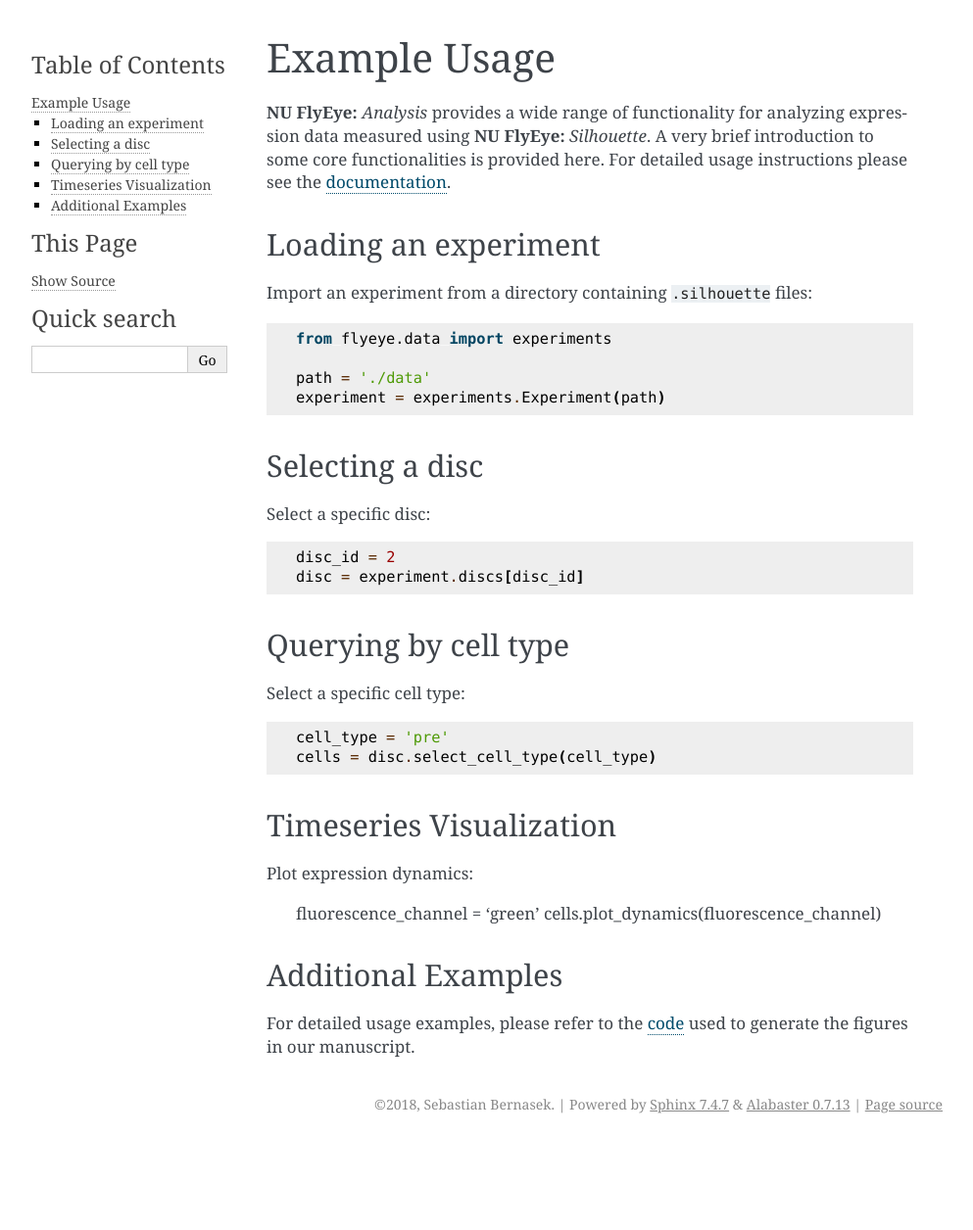
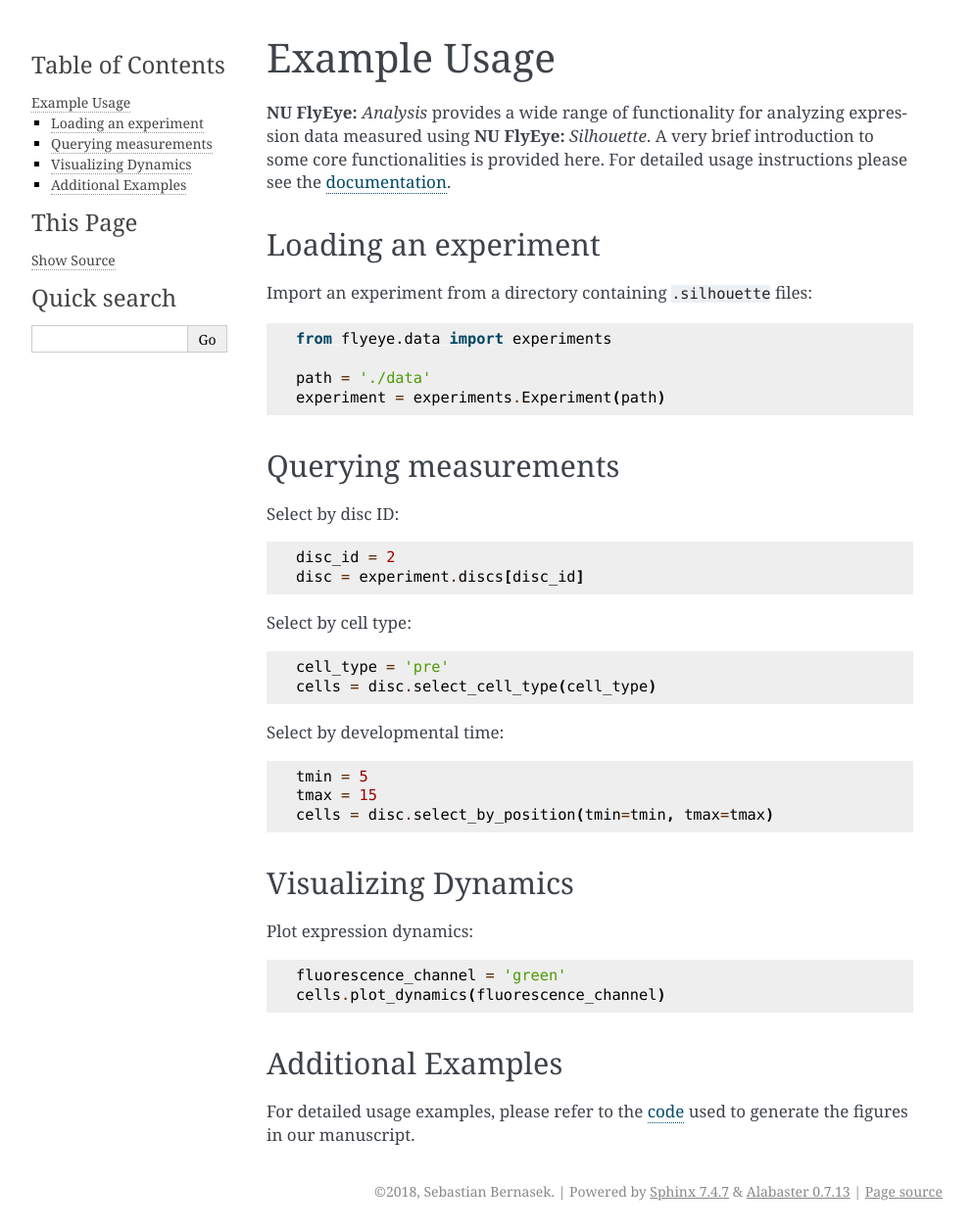
Before and after one commit to sbernasek/flyeye, a Sphinx documentation site: the page built from docs/source/usage.rst, in a window 1280 px wide. Shown: the whole page at 98% size, without its empty margins (148-1141 px from the left). Built offline with Sphinx 7.4.7, drawn with Linux system fonts in a browser that asks for light colours; before the commit the page ends 1167 px from its top, so only the background shows below that.

Commit message:
initial commit of docs

```diff
--- a/docs/source/contact.rst
+++ b/docs/source/contact.rst
@@ -7,6 +7,6 @@ Contact Us
 ==========
 
 
-**NU FlyEye:** *Analysis* is co-developed by the `Amaral <https://amaral.northwestern.edu/>`_ and `Bagheri <http://bagheri.northwestern.edu/>`_ labs in the Department of Chemical and Biological Engineering at Northwestern University.
+**NU FlyEye: Analysis** is co-developed by the `Amaral <https://amaral.northwestern.edu/>`_ and `Bagheri <http://bagheri.northwestern.edu/>`_ labs in the Department of Chemical and Biological Engineering at Northwestern University.
 
-For questions regarding **NU FlyEye:** *Analysis* or any other component of the **NU FlyEye** platform, please feel free to contact us via email.
+For questions regarding **NU FlyEye: Analysis** or any other component of the **NU FlyEye** platform, please feel free to contact us via email.
--- a/docs/source/documentation.rst
+++ b/docs/source/documentation.rst
@@ -3,7 +3,7 @@
 Documentation
 =============
 
-**NU FlyEye:** *Analysis* is organized into several complementary submodules. Please follow the table of contents below for detailed descriptions of their respective functionalities.
+**NU FlyEye: Analysis** is organized into several complementary submodules. Please follow the table of contents below for detailed descriptions of their respective functionalities.
 
 .. toctree::
    :maxdepth: 2
--- a/docs/source/usage.rst
+++ b/docs/source/usage.rst
@@ -19,33 +19,38 @@ Import an experiment from a directory containing ``.silhouette`` files:
    experiment = experiments.Experiment(path)
 
 
-Selecting a disc
-----------------
+Querying measurements
+---------------------
 
-Select a specific disc:
+Select by disc ID:
 
 .. code-block:: python
 
    disc_id = 2
    disc = experiment.discs[disc_id]
 
-
-
-Querying by cell type
----------------------
-
-Select a specific cell type:
+Select by cell type:
 
 .. code-block:: python
 
    cell_type = 'pre'
    cells = disc.select_cell_type(cell_type)
 
+Select by developmental time:
 
-Timeseries Visualization
-------------------------
+.. code-block:: python
+
+   tmin = 5
+   tmax = 15
+   cells = disc.select_by_position(tmin=tmin, tmax=tmax)
+
+
+Visualizing Dynamics
+--------------------
 
 Plot expression dynamics:
+
+.. code-block:: python
 
    fluorescence_channel = 'green'
    cells.plot_dynamics(fluorescence_channel)
```
Also changed, not shown: docs/source/index.rst (+6 -7 lines), docs/source/modules/data.rst (+27 -7 lines), docs/source/start.rst (+4 -4 lines), docs/source/graphics/header-01.png (deleted), 12 other files.
